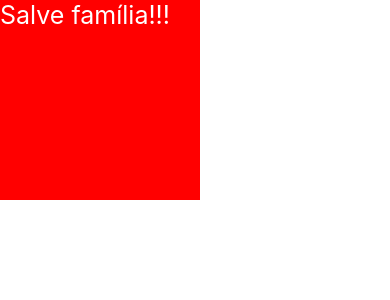
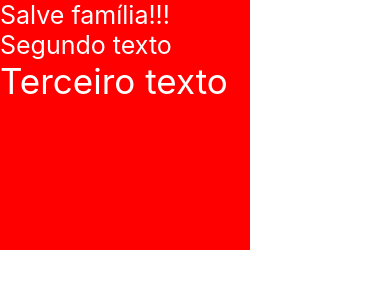
Before and after one commit to arthuryan08/ReactNativeCLI, a React Native app: screen / in a window 390 px wide. Shown: the top 300 px of the page. Built offline with nearby package versions, Linux system fonts and the light colour scheme.

Commit message:
Update App.js

```diff
--- a/App.js
+++ b/App.js
@@ -1,22 +1,24 @@
 import React from 'react';
-import { SafeAreaView, View, Text, StyleSheet } from 'react-native'
+import {SafeAreaView, View, Text, StyleSheet} from 'react-native';
 
 export default () => {
   return (
     <SafeAreaView style={styles.page}>
       <Text style={styles.texto}>Salve família!!!</Text>
+      <Text style={styles.texto}>Segundo texto</Text>
+      <Text style={[styles.texto, {fontSize: 35}]}>Terceiro texto</Text>
     </SafeAreaView>
-  )
-}
+  );
+};
 
 const styles = StyleSheet.create({
-  page:{
-    height: 200,
-    width: 200,
+  page: {
+    height: 250,
+    width: 250,
     backgroundColor: '#FF0000',
   },
-  texto:{
+  texto: {
     color: '#FFF',
-    fontSize:25,
-  }
-})
+    fontSize: 25,
+  },
+});
```
